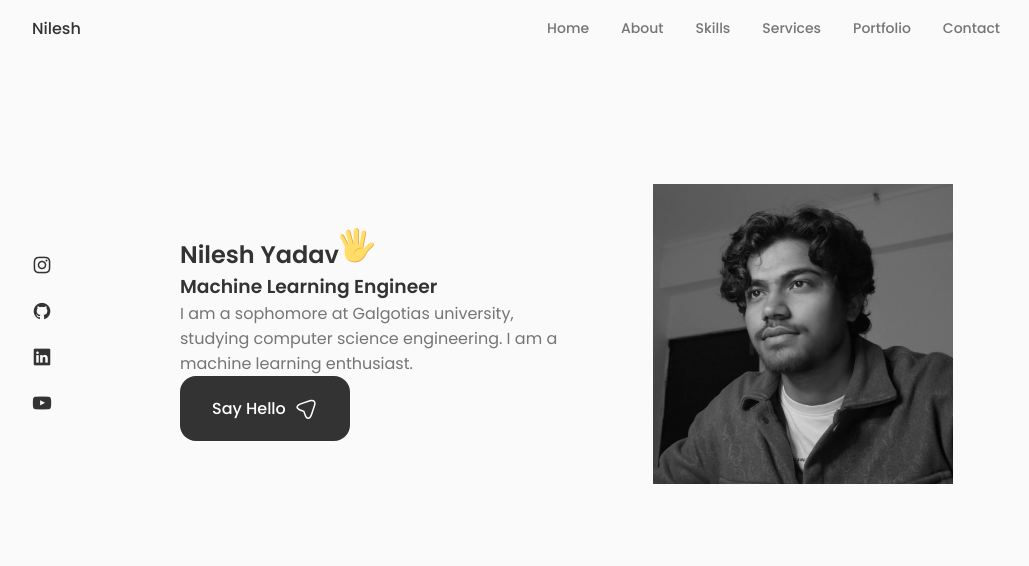
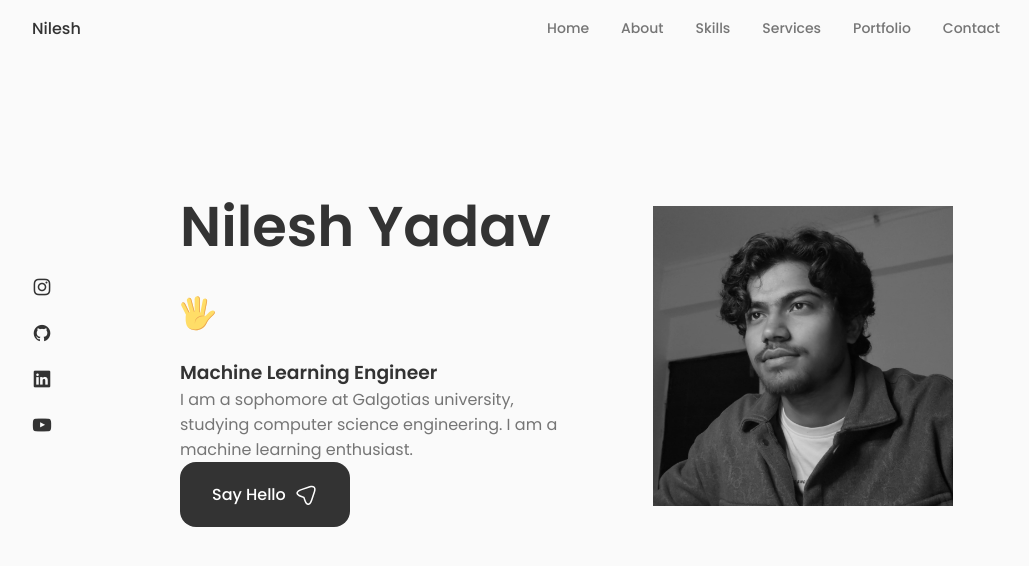
Before and after one commit to nileshyadavme/Portfolio, a React (Create React App) app: page / in a window 1280 px wide. Shown: the top 566 px of the page, without its empty margins (124-1153 px from the left). Built offline with nearby package versions, Linux system fonts and the light colour scheme.

Commit message:
home__title

```diff
--- a/src/components/Home/Data.jsx
+++ b/src/components/Home/Data.jsx
@@ -4,7 +4,7 @@ export const Data = () => {
   return (
     <div className="home__data">
         <h1 className='home__title'>Nilesh Yadav
-        <svg
+          <svg
                   width="36"
                   height="36"
                   viewBox="0 0 48 48"
@@ -52,7 +52,7 @@ export const Data = () => {
                     d="M46.2745 22.28C46.0495 21.83 45.7495 21.53 45.3745 21.23C45.4495 21.305 45.5245 21.38 45.5245 21.53C46.7995 24.08 42.6745 26.405 40.1995 29.405C38.1745 31.88 35.9245 33.83 34.7995 36.455C29.9995 47.93 16.0495 47.93 10.1995 42.68C15.5245 48.68 30.5245 49.28 35.5495 37.205C36.6745 34.58 38.9245 32.63 40.9495 30.155C43.4245 27.155 47.5495 24.755 46.2745 22.28ZM32.3245 28.13C27.4495 26.33 18.7495 29.63 19.9495 38.405C19.9495 30.23 27.3745 28.205 31.4245 28.205C32.0245 28.13 32.3245 28.13 32.3245 28.13Z"
                     fill="#EBA352"
                   ></path>
-        </svg>
+          </svg>
         </h1>
         <h3 className="home__subtitle">Machine Learning Engineer</h3>
         <p className="home__description"> I am a sophomore at Galgotias university, studying computer science engineering. I am a machine learning enthusiast.</p>
--- a/src/components/Home/Home.css
+++ b/src/components/Home/Home.css
@@ -24,6 +24,11 @@
     color: var(--title-color-dark);
 }
 
+.home__title
+{
+    font-size: var(--big-font-size);
+    margin-bottom: var(--mb-0-25);
+}
 .home__img {
     background: url(./../..//assets/profile.jpg);
     background-repeat: no-repeat;
```
